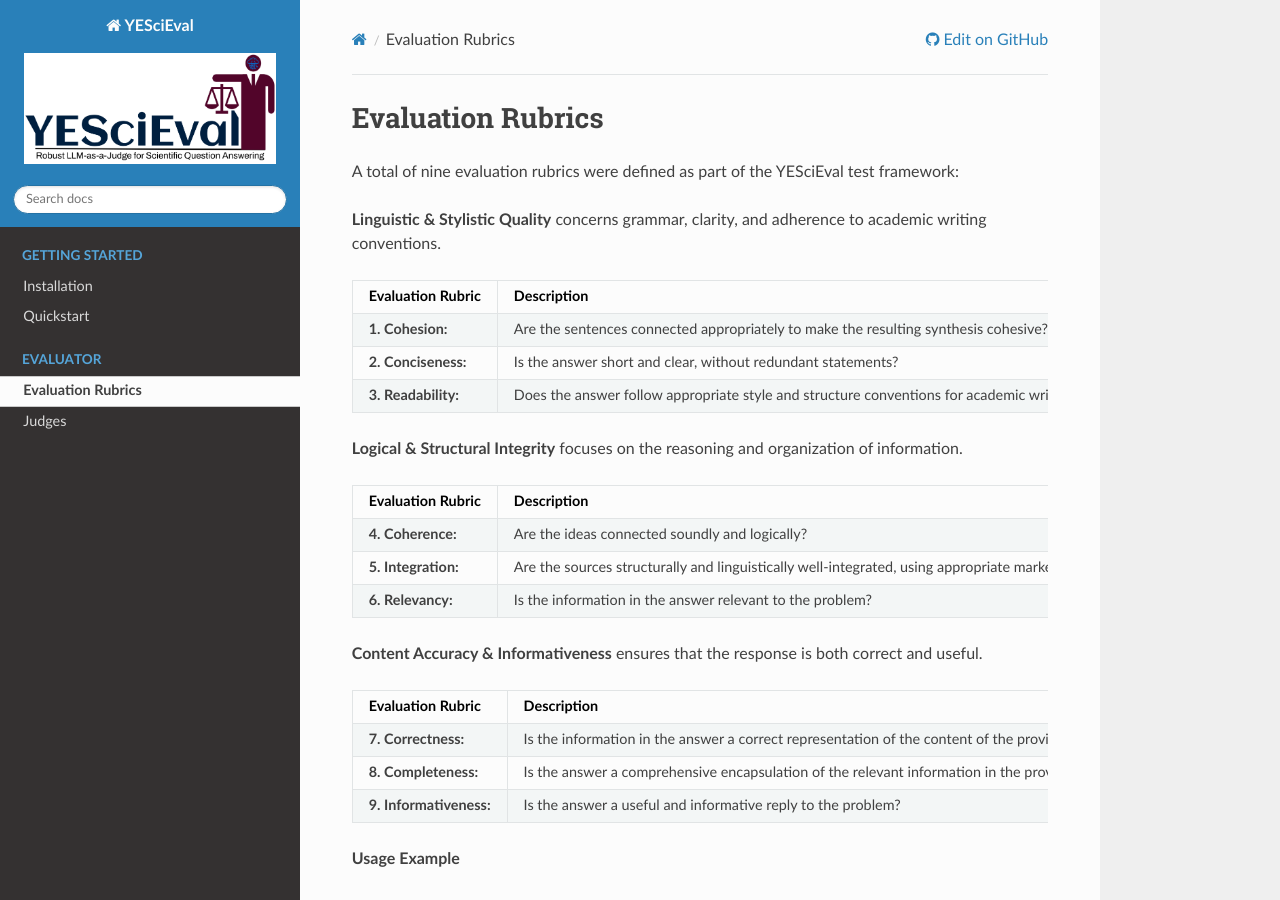
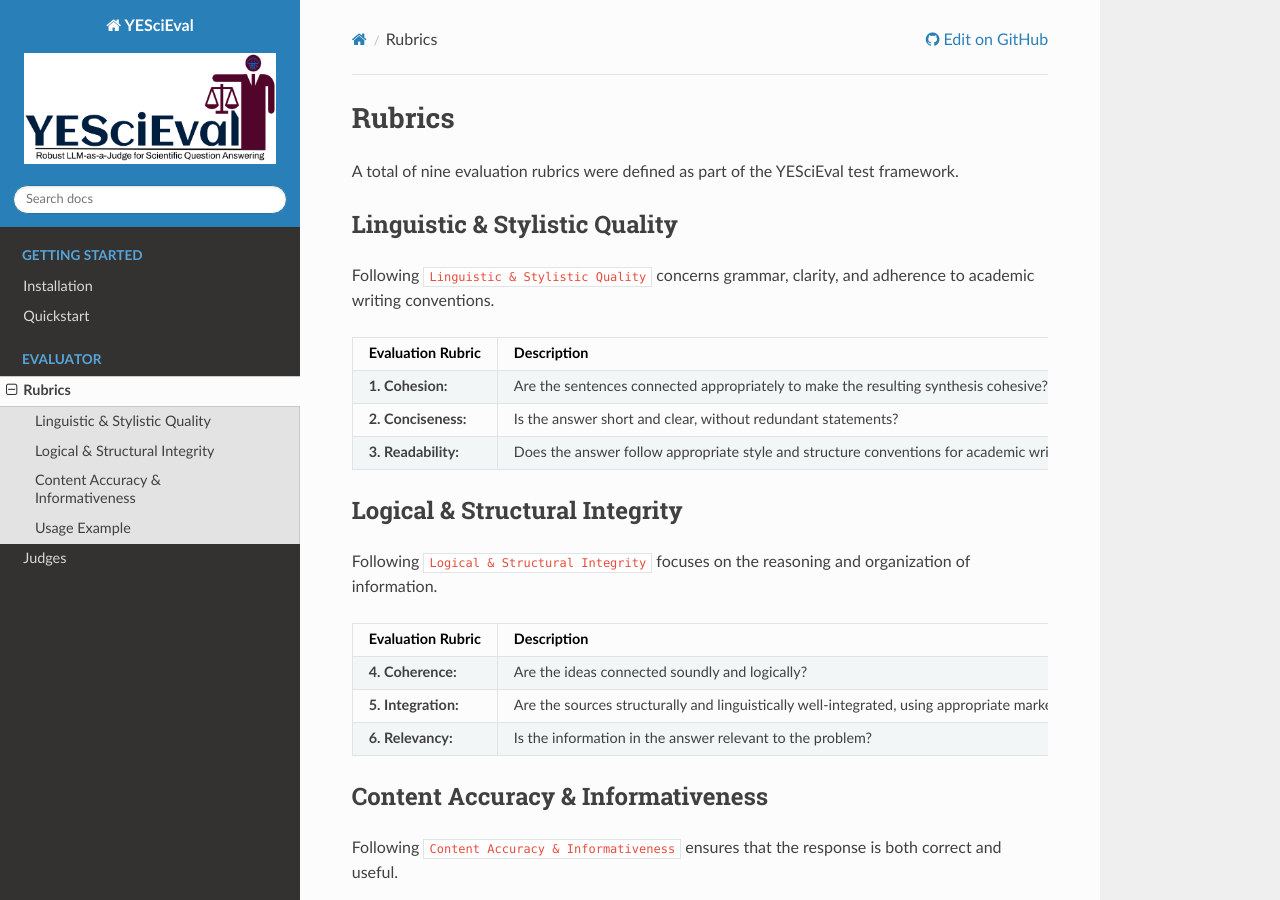
Before and after one commit to sciknoworg/YESciEval, a Sphinx documentation site: the page built from docs/source/rubrics.rst, in a window 1280 px wide and 900 px high. Built offline with Sphinx 7.4.7 and the Read the Docs theme 3.1.0, drawn with Linux system fonts in a browser that asks for light colours; pages that are not in the unit, such as notebooks, are missing from menus.

Commit message:
:memo: fix rubrics docs

```diff
--- a/docs/source/rubrics.rst
+++ b/docs/source/rubrics.rst
@@ -1,10 +1,13 @@
 
-Evaluation Rubrics
+Rubrics
 ===================
 
-A total of nine evaluation rubrics were defined as part of the YESciEval test framework:
+A total of nine evaluation rubrics were defined as part of the YESciEval test framework.
 
-**Linguistic & Stylistic Quality** concerns grammar, clarity, and adherence to academic writing conventions.
+Linguistic & Stylistic Quality
+---------------------------------
+
+Following ``Linguistic & Stylistic Quality`` concerns grammar, clarity, and adherence to academic writing conventions.
 
 
 .. list-table::
@@ -20,7 +23,9 @@ A total of nine evaluation rubrics were defined as part of the YESciEval test fr
    * - **3. Readability:**
      - Does the answer follow appropriate style and structure conventions for academic writing, particularly for readability?
 
-**Logical & Structural Integrity** focuses on the reasoning and organization of information.
+Logical & Structural Integrity
+---------------------------------
+Following ``Logical & Structural Integrity`` focuses on the reasoning and organization of information.
 
 .. list-table::
    :header-rows: 1
@@ -35,8 +40,10 @@ A total of nine evaluation rubrics were defined as part of the YESciEval test fr
    * - **6. Relevancy:**
      - Is the information in the answer relevant to the problem?
 
+Content Accuracy & Informativeness
+---------------------------------
 
-**Content Accuracy & Informativeness** ensures that the response is both correct and useful.
+Following ``Content Accuracy & Informativeness`` ensures that the response is both correct and useful.
 
 
 .. list-table::
@@ -54,7 +61,8 @@ A total of nine evaluation rubrics were defined as part of the YESciEval test fr
 
 
 
-**Usage Example**
+Usage Example
+--------------------------
 
 Here is a simple example of how to import rubrics in your code:
 
```
